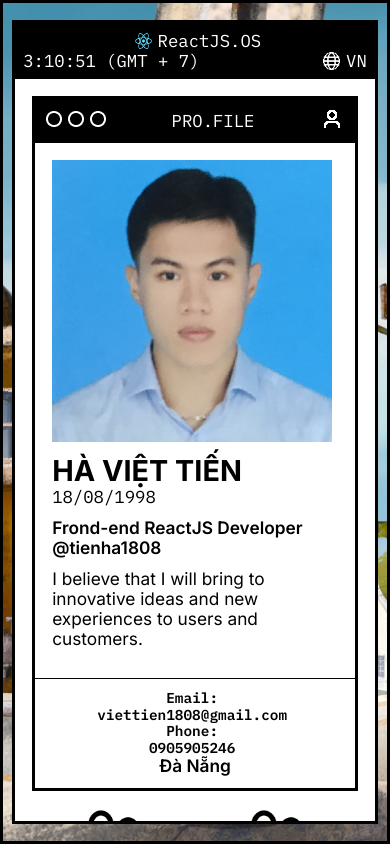
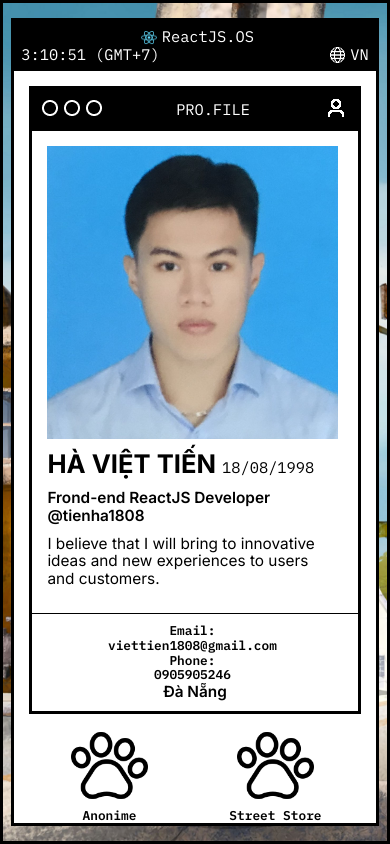
Before and after one commit to tienha1808/portfolio, a React (Create React App) app: page / in a window 390 px wide. Built offline with nearby package versions, Linux system fonts and the light colour scheme.

Commit message:
update responsive

```diff
--- a/src/components/Header.tsx
+++ b/src/components/Header.tsx
@@ -21,18 +21,18 @@ function Header() {
     return (
         <>
             <header className={cx('container', 'navbar fs-3')}>
-                <div className={cx('navbar--start', 'c-12 m-6 l-2')}>
+                <div className={cx('navbar--start', 'c-12 m-2 l-2')}>
                     <div className={cx('navbar--icon')}>
                         <img style={{width: '100%', height: '100%'}} src={reactIcon} alt="" />
                     </div>
                     ReactJS.OS
                 </div>
-                <div className={cx('navbar--center', 'c-0 m-0 l-6 fs-3')}>
+                <div className={cx('navbar--center', 'm-6 l-6 fs-3')}>
                     CONFIG {date?.getFullYear()} *** {date?.getMonth()} {date?.getDay()} *** LIVE FROM VN
                 </div>
-                <div className={cx('navbar--end', 'c-12 m-6 l-3')}>
+                <div className={cx('navbar--end', 'c-12 m-4 l-3')}>
                     <div className='c-9 m-8 l-8'>
-                        {date?.getHours()}:{date?.getMinutes()}:{date?.getSeconds()} (GMT + 7)
+                        {date?.getHours()}:{date?.getMinutes()}:{date?.getSeconds()} (GMT+7)
                     </div>
                     <div className={cx('navbar--local', 'c-3 m-4 l-4')}>
                         <div className={cx('navbar--icon')}>
--- a/src/styles/Header.module.scss
+++ b/src/styles/Header.module.scss
@@ -57,3 +57,11 @@
         }
     }
 }
+
+@media (max-width: 1367px) {
+    .navbar {
+        &--center {
+            display: none;
+        }
+    }
+}
--- a/src/styles/Home.module.scss
+++ b/src/styles/Home.module.scss
@@ -92,21 +92,18 @@
             padding: 2.4rem;
         }
     }
-    .projects {
-        margin-top: 2rem;
-    }
     .contact {
         text-align: center;
         justify-content: center;
-    }
-    .col2 {
-        margin: 1.6rem 0;
     }
 }
 
 @media (max-width: 1367px) {
     .project {
         justify-content: center;
+    }
+    .projects {
+        margin-top: 2rem;
     }
     .skills {
         order: 1;
@@ -117,4 +114,7 @@
             justify-content: center;
         }
     }
+    .col2 {
+        margin: 1.6rem 0;
+    }
 }
--- a/src/styles/Project.module.scss
+++ b/src/styles/Project.module.scss
@@ -37,7 +37,7 @@
 
 @media (max-width: 1367px) {
     .project {
-        margin: 1.6rem 0;
+        margin: 2.4rem 0;
         &--content {
             text-align: center;
             &__icon {
--- a/src/styles/global.scss
+++ b/src/styles/global.scss
@@ -82,9 +82,9 @@ background: #fff;
 background: #000;
 }
 
-@media (max-width: 769px) {
+@media (max-width: 767px) {
     html {
-        font-size: 40%;
+        font-size: 30%;
     }
     .shadow {
         box-shadow: none;
@@ -92,9 +92,9 @@ background: #000;
     }
 }
 
-@media (max-width: 1367px) {
+@media (max-width: 1365px) {
     html {
-        font-size: 45%;
+        font-size: 40%;
     }
     .shadow {
         box-shadow: none;
--- a/src/styles/grid.scss
+++ b/src/styles/grid.scss
@@ -147,6 +147,8 @@ $width: 100%;
     }
 }
 
+//PC
+
 @media (min-width: 1367px) {
     .row {
         margin: {
```
